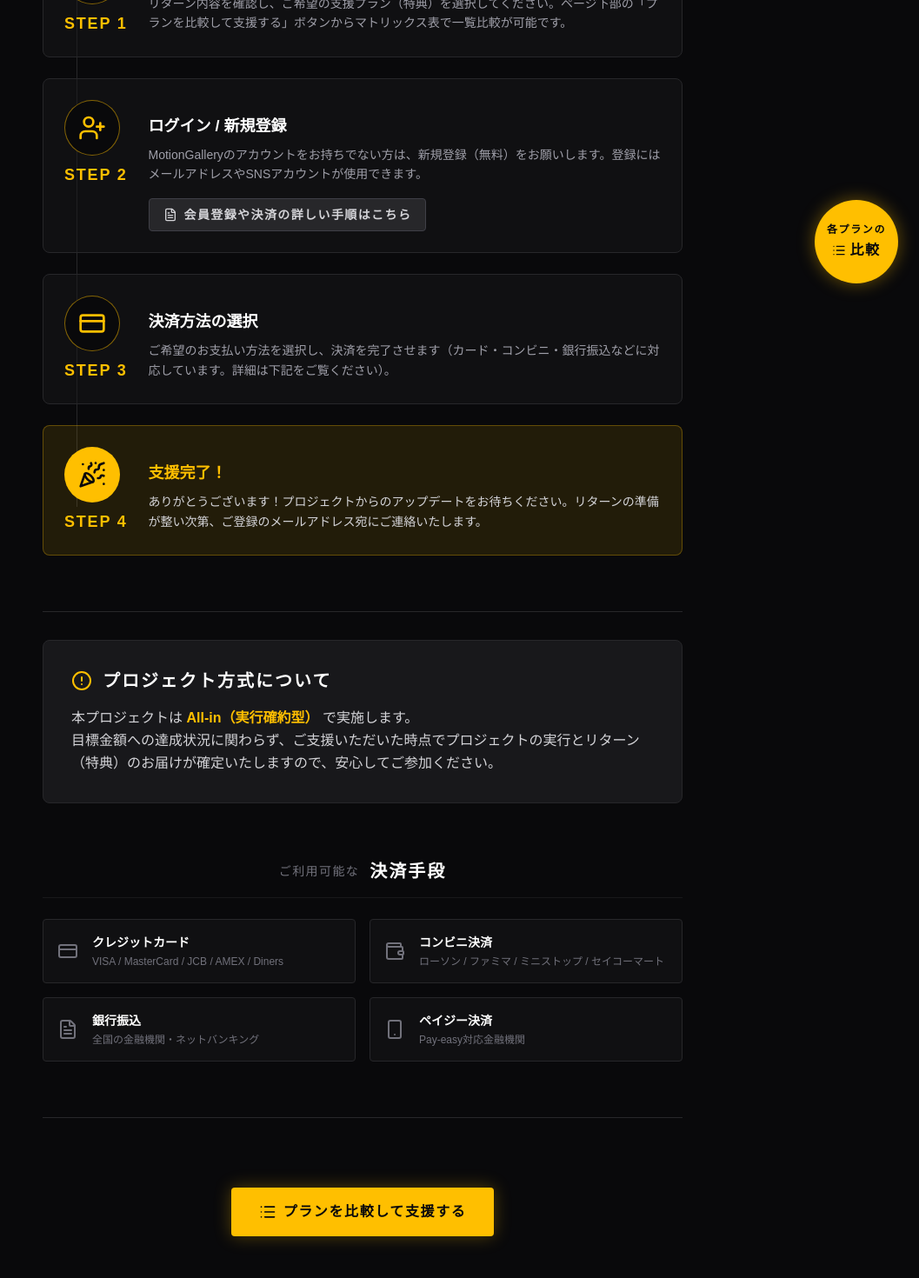
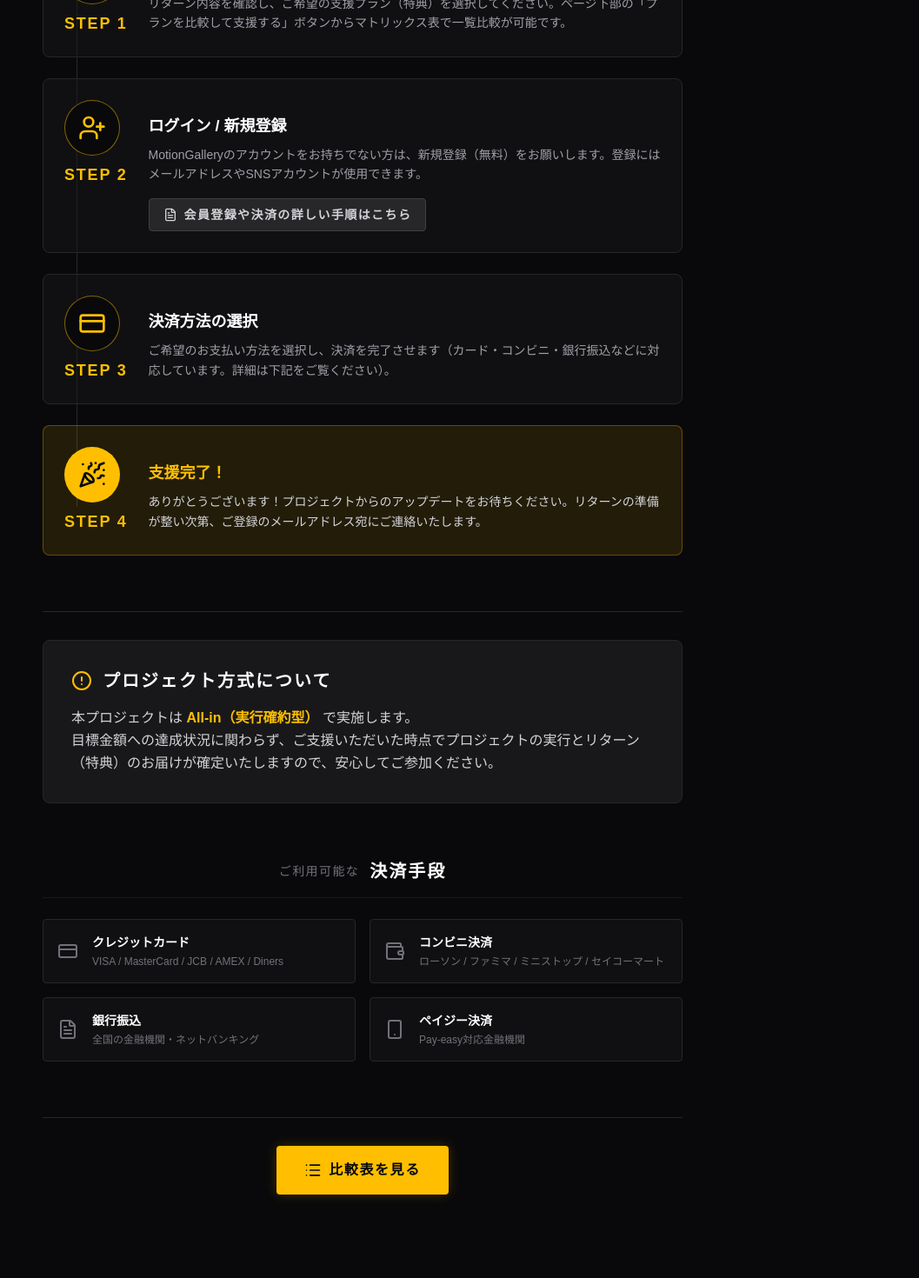
Before and after one commit to kdkmsy1016-ops/pipedream, a Next.js app: page /guide in a window 1280 px wide. Shown: the part 450-1920 px from the top of the page at 87% size, without its empty margins (223-1280 px from the left). Built offline with nearby package versions, Linux system fonts and the light colour scheme.

Commit message:
style: remove floating matrix button and replace with inline link

```diff
--- a/app/components/CrowdfundingMatrix.tsx
+++ b/app/components/CrowdfundingMatrix.tsx
@@ -28,28 +28,18 @@ export default function CrowdfundingMatrix({ showInlineTrigger = false }: Crowdf
         <>
             {/* Optional Inline Trigger Button (For pages like /guide) */}
             {showInlineTrigger && (
-                <div className="w-full text-center py-12 box-border">
+                <div className="w-full text-center mt-6 box-border">
                     <button
                         onClick={() => setIsMatrixOpen(true)}
-                        className="inline-flex items-center justify-center gap-2 px-8 py-4 bg-[#ffbf00] text-zinc-950 font-bold tracking-widest text-sm md:text-base rounded-sm hover:bg-white transition-colors duration-300 shadow-[0_0_20px_rgba(255,191,0,0.3)]"
+                        className="inline-flex items-center justify-center gap-2 px-8 py-4 bg-accent text-zinc-950 font-bold tracking-widest text-sm md:text-base rounded hover:bg-white transition-colors duration-300 shadow-[0_0_15px_rgba(255,191,0,0.2)] hover:shadow-[0_0_20px_rgba(255,191,0,0.4)]"
                     >
                         <List className="w-5 h-5" />
-                        プランを比較して支援する
+                        比較表を見る
                     </button>
                 </div>
             )}
 
-            {/* Global Floating Action Button (FAB) for Matrix */}
-            <button
-                onClick={() => setIsMatrixOpen(true)}
-                className="fixed bottom-6 right-6 z-40 bg-[#ffbf00] text-zinc-950 w-20 h-20 md:w-24 md:h-24 rounded-full shadow-[0_0_20px_rgba(255,191,0,0.4)] hover:bg-white hover:scale-105 transition-all duration-300 flex flex-col items-center justify-center gap-0.5 font-bold tracking-widest leading-none pointer-events-auto"
-            >
-                <span className="text-[10px] md:text-xs">各プランの</span>
-                <span className="text-sm md:text-base flex items-center gap-1 mt-0.5">
-                    <List className="w-3 h-3 md:w-4 md:h-4" />
-                    比較
-                </span>
-            </button>
+
 
             {/* Matrix Modal */}
             {isMatrixOpen && (
--- a/app/components/CrowdfundingSection.tsx
+++ b/app/components/CrowdfundingSection.tsx
@@ -107,12 +107,12 @@ export default function CrowdfundingSection() {
 
                 {/* Optional Matrix Section */}
                 <div className="pt-16 md:pt-24 border-t border-white/5">
-                    <div className="text-center mb-10">
+                    <div className="text-center">
                         <h4 className="text-lg md:text-xl font-bold tracking-widest font-serif text-foreground">
                             プラン特典早見表
                         </h4>
                     </div>
-                    <CrowdfundingMatrix showInlineTrigger={false} />
+                    <CrowdfundingMatrix showInlineTrigger={true} />
                 </div>
 
             </div>
```
